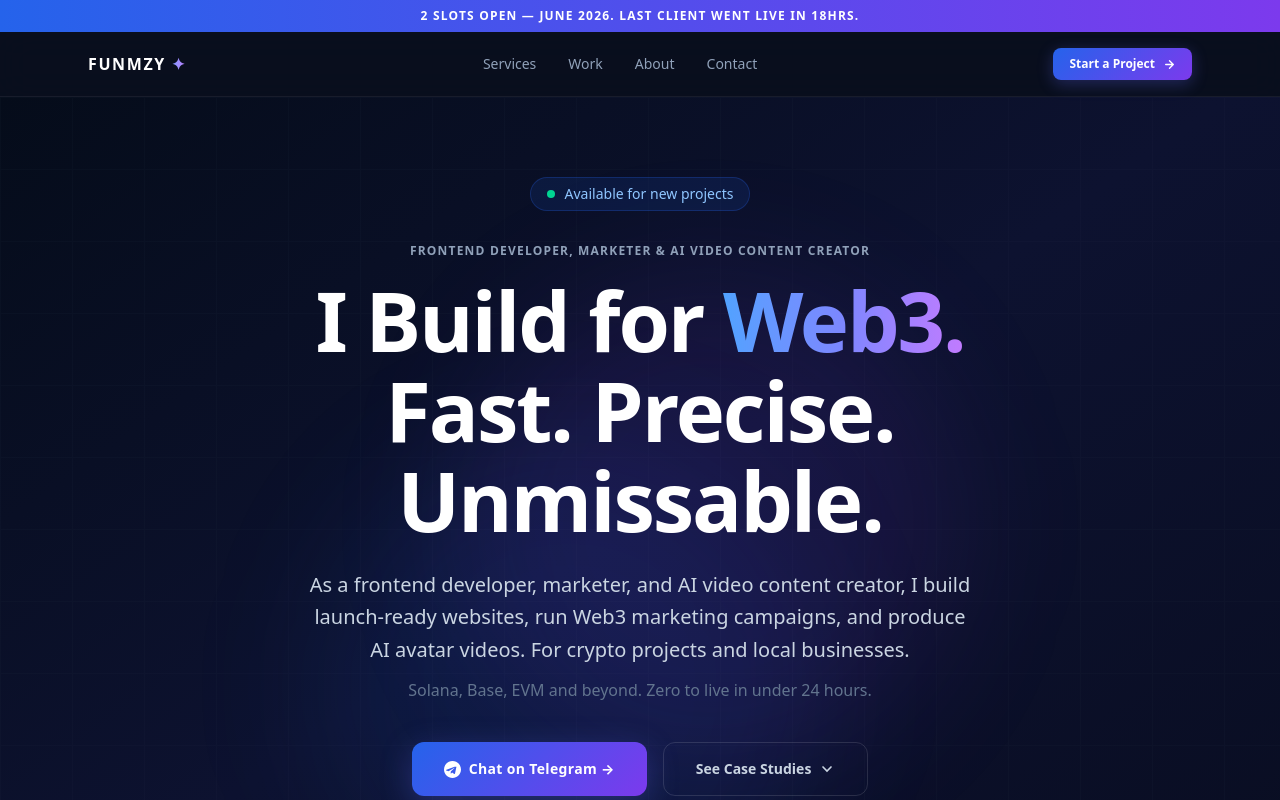
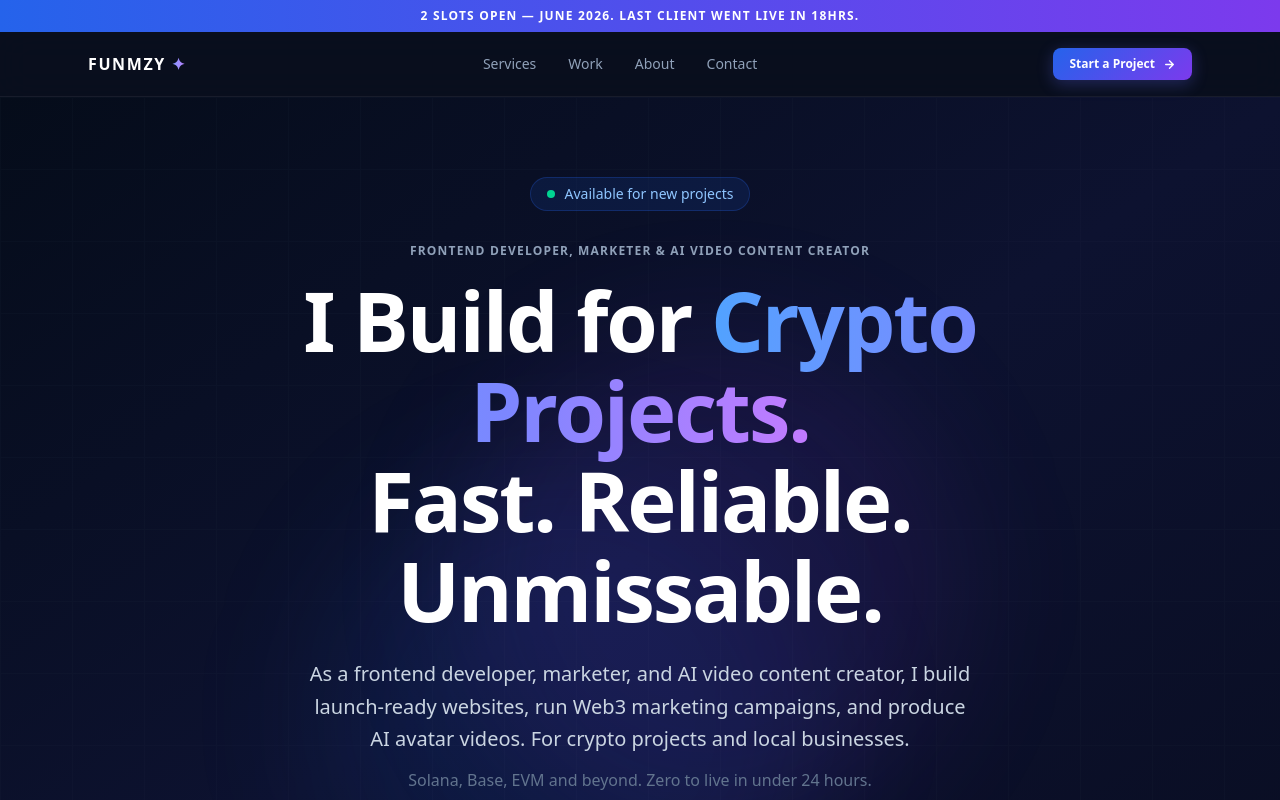
Before and after one commit to Funmzy10/funmzy-site, a React (Vite) app: page / in a window 1280 px wide. Shown: the top 800 px of the page. Built offline with nearby package versions, Linux system fonts and the light colour scheme.

Commit message:
update hero headline: crypto projects, fast reliable unmissable

```diff
--- a/src/App.jsx
+++ b/src/App.jsx
@@ -247,9 +247,9 @@ function Hero() {
           style={{ fontSize: 'clamp(2.5rem, 7.5vw, 5.2rem)', letterSpacing: '-0.025em' }}>
           I Build for{' '}
           <span className="bg-gradient-to-r from-blue-400 via-indigo-400 to-purple-400 bg-clip-text text-transparent">
-            Web3.
+            Crypto Projects.
           </span>
-          <br />Fast. Precise. Unmissable.
+          <br />Fast. Reliable. Unmissable.
         </h1>
 
         <p className="text-slate-300 text-lg sm:text-xl leading-relaxed max-w-2xl mx-auto mb-3">
```
